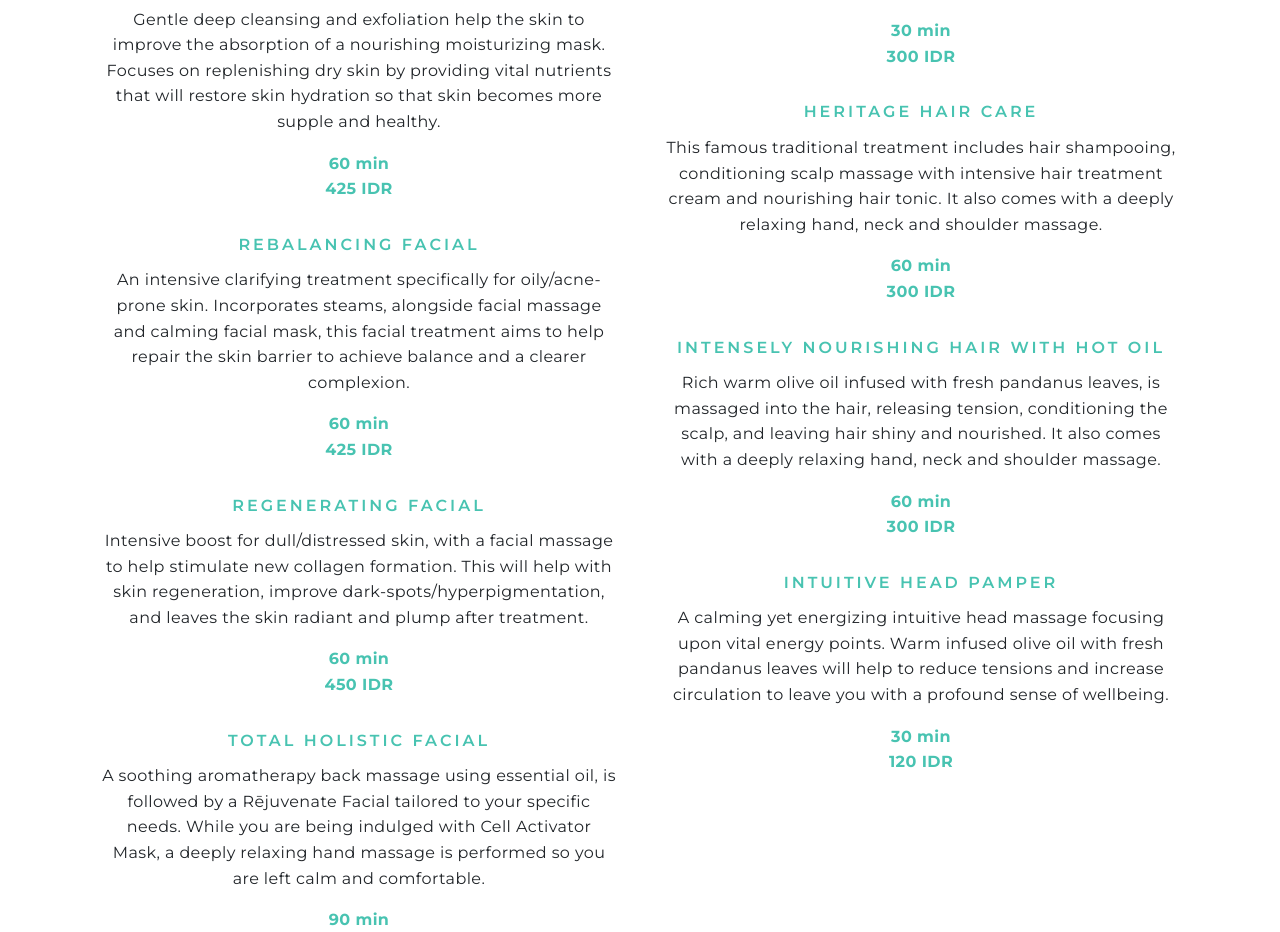
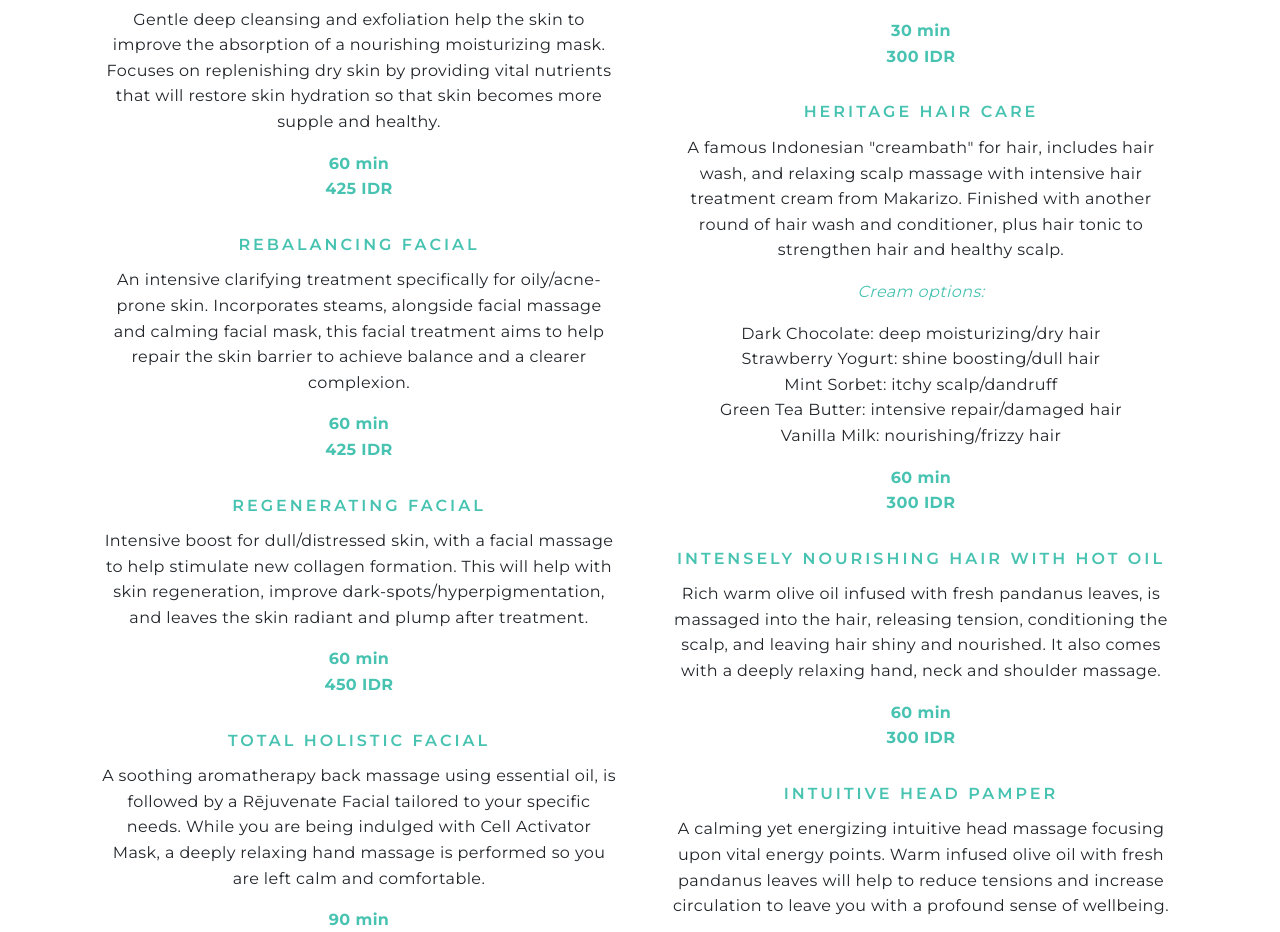
Before and after one commit to aldipee/redayspa, a Next.js app: page /treatment-menu in a window 1280 px wide. Shown: the part 2782-3714 px from the top of the page. Built offline with nearby package versions, Linux system fonts and the light colour scheme.

Commit message:
heritage hair

```diff
--- a/pages/treatment-menu.js
+++ b/pages/treatment-menu.js
@@ -316,9 +316,21 @@ export default function Home() {
                       <div className='text-center mb30'>
                         <div className='sm-heading'>HERITAGE HAIR CARE</div>
                         <p>
-                          This famous traditional treatment includes hair shampooing, conditioning scalp massage with
-                          intensive hair treatment cream and nourishing hair tonic. It also comes with a deeply relaxing
-                          hand, neck and shoulder massage.
+                          A famous Indonesian "creambath" for hair, includes hair wash, and relaxing scalp massage with intensive hair treatment cream from Makarizo. Finished with another round of hair wash and conditioner, plus hair tonic to strengthen hair and healthy scalp.
+                        </p>
+                        <p className='italic green'>
+                          Cream options:
+                        </p>
+                        <p>
+                          Dark Chocolate: deep moisturizing/dry hair
+                          <br />
+                          Strawberry Yogurt: shine boosting/dull hair
+                          <br />
+                          Mint Sorbet: itchy scalp/dandruff
+                          <br />
+                          Green Tea Butter: intensive repair/damaged hair
+                          <br />
+                          Vanilla Milk: nourishing/frizzy hair
                         </p>
                         <p className='font-bold green'>
                           60 min
```
